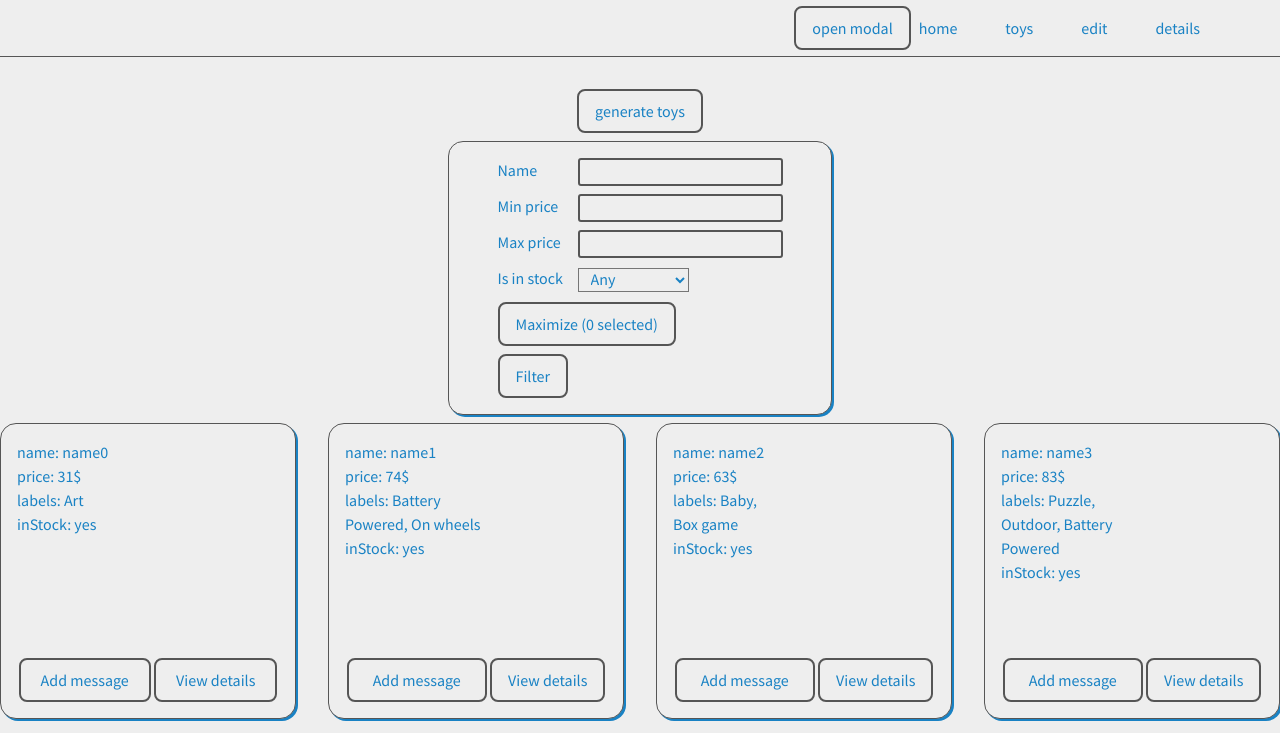
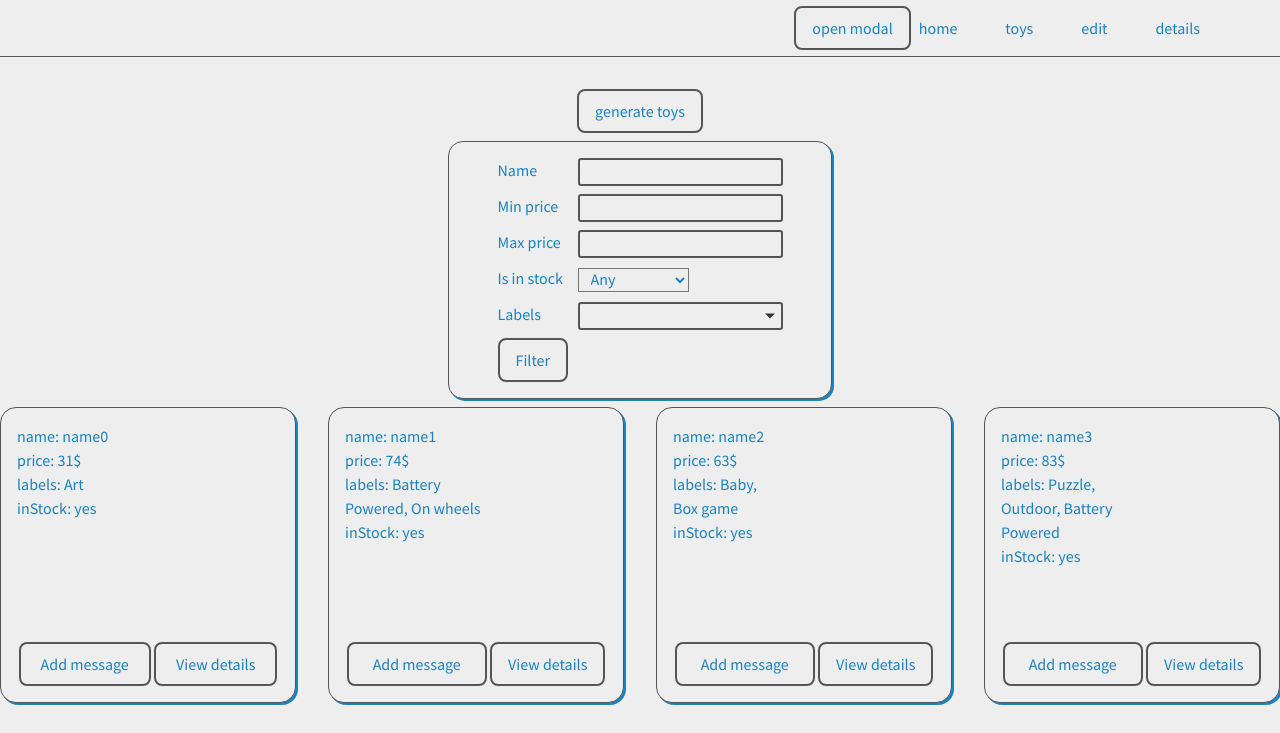
Before and after one commit to veritasx01/toy-proj, a React (Vite) app: page /toy-proj/toys in a window 1280 px wide. Shown: the top 733 px of the page. Built offline with nearby package versions, Linux system fonts and the light colour scheme.

Commit message:
multiselect filter + multiselect arrow

```diff
--- a/src/components/MultiSelect.jsx
+++ b/src/components/MultiSelect.jsx
@@ -3,6 +3,7 @@ import { useState, useRef, useEffect } from "react";
 export function MultiSelect({ options, onStateChange }) {
   const [isOpen, setIsOpen] = useState(false);
   const [selected, setSelected] = useState([]);
+  const [filteredOptions, setFilteredOptions] = useState(options);
   const dropdownRef = useRef(null);
 
   // Toggle option selection
@@ -33,13 +34,28 @@ export function MultiSelect({ options, onStateChange }) {
 
   return (
     <div ref={dropdownRef} style={{ position: "relative" }}>
-      <button onClick={() => setIsOpen((prev) => !prev)}>
-        {isOpen ? "Minimize" : "Maximize"} ({selected.length} selected)
-      </button>
+      <input
+        name="label-search"
+        onClick={() => setIsOpen((prev) => !prev)}
+        onKeyDown={(e) => {
+          if (e.key === "Enter") {
+            console.log("enter");
+            const lowerCaseval = e.target.value.toLowerCase();
+            setFilteredOptions(
+              options.filter((opt) => opt.toLowerCase().includes(lowerCaseval))
+            );
+          }
+        }}
+        autoComplete="off"
+      />
+      <span
+        onClick={() => setIsOpen(!isOpen)}
+        className={isOpen ? "arrow left" : "arrow down"}
+      />
 
       {isOpen && (
         <div className="dropdown">
-          {options.map((option) => (
+          {filteredOptions.map((option) => (
             <label key={option}>
               <input
                 type="checkbox"
--- a/src/components/ToyFilter.jsx
+++ b/src/components/ToyFilter.jsx
@@ -76,6 +76,7 @@ export function ToyFilter({ onSetFilter }) {
         </select>
       </div>
       <div className="form-row">
+        <label>Labels</label>
         <MultiSelect options={labels} onStateChange={addLabels}></MultiSelect>
       </div>
       <button>Filter</button>
--- a/src/styles/App.scss
+++ b/src/styles/App.scss
@@ -126,12 +126,13 @@
   position: absolute;
   top: 100%;
   left: 0;
-  border: 1px solid #ccc;
+  border: $base-gray 1px solid;
+  box-shadow: 2px 2px 1px $can-blue;
   background: $base-white;
   color: $can-blue;
   z-index: 1000;
   padding: 8px;
-  min-width: 100px;
+  min-width: 100%;
   label {
     display: block;
     cursor: pointer;
@@ -141,3 +142,27 @@
     }
   }
 }
+
+.arrow {
+  position: absolute;
+  right: 8px;
+  top: 50%;
+  transform: translateY(-50%);
+  cursor: pointer;
+}
+
+.arrow.down {
+  border-left: 5px solid transparent;
+  border-right: 5px solid transparent;
+  border-top: 5px solid #333;
+}
+
+
+.arrow.left {
+  width: 0;
+  height: 0;
+  margin-right: 4px;
+  border-top: 5px solid transparent;
+  border-bottom: 5px solid transparent;
+  border-right: 5px solid #333;
+}
--- a/src/utils/toy-service.js
+++ b/src/utils/toy-service.js
@@ -107,6 +107,8 @@ export function generateDummyToys(amount = 5) {
       labels: getRandomSubset(labels, randomIntRange(1, 5)),
       createdAt: Date.now(),
       inStock: true,
+      msgs: [],
+      //msgs should contain object that have, id, txt, author
     });
   }
   return dummyList;
```
